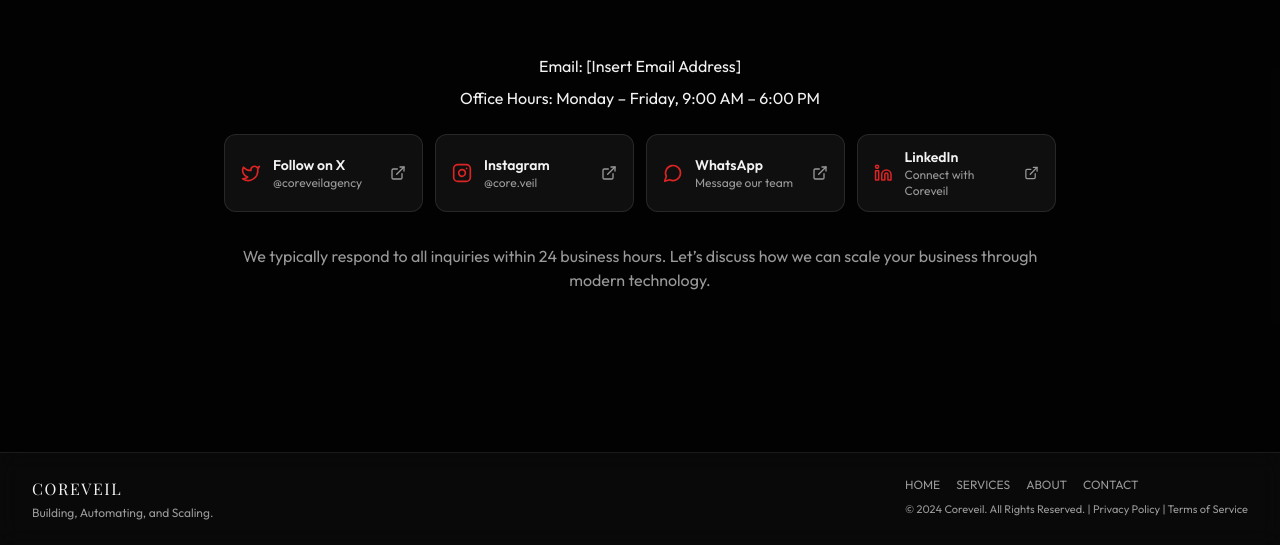
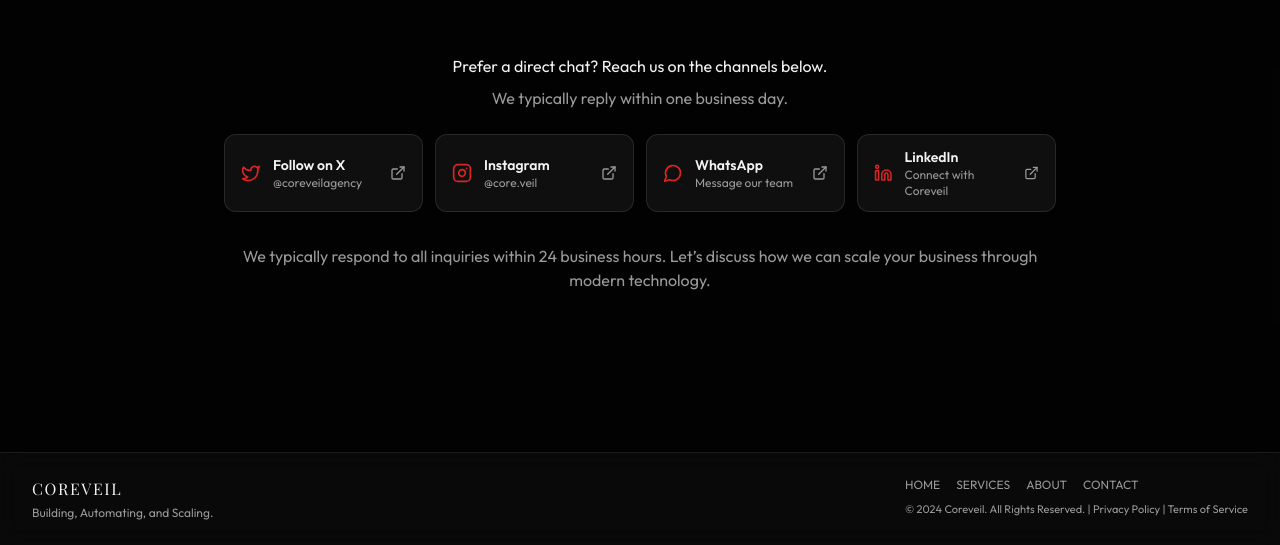
Before and after one commit to Saurav-Astro/Corvil, a React (Vite) app: page /contact in a window 1280 px wide. Shown: the part 1456-2001 px from the top of the page. Built offline with nearby package versions, Linux system fonts and the light colour scheme; the HTML template or start-up script is replaced by a standard one; a web font is replaced by a local one.

Commit message:
Tighten contact page copy and remove placeholder info

```diff
--- a/src/pages/Contact.tsx
+++ b/src/pages/Contact.tsx
@@ -90,8 +90,8 @@
         <section className="section-padding bg-black/45">
           <div className="container-narrow text-center">
             <div className="space-y-2 mb-6">
-              <p className="text-foreground">Email: [Insert Email Address]</p>
-              <p className="text-foreground">Office Hours: Monday – Friday, 9:00 AM – 6:00 PM</p>
+              <p className="text-foreground">Prefer a direct chat? Reach us on the channels below.</p>
+              <p className="text-muted-foreground">We typically reply within one business day.</p>
             </div>
 
             <div className="grid gap-3 sm:grid-cols-2 lg:grid-cols-4 mb-8">
```
